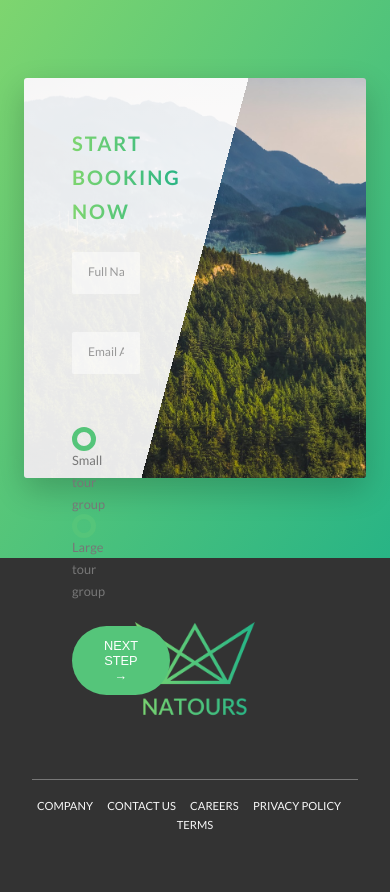
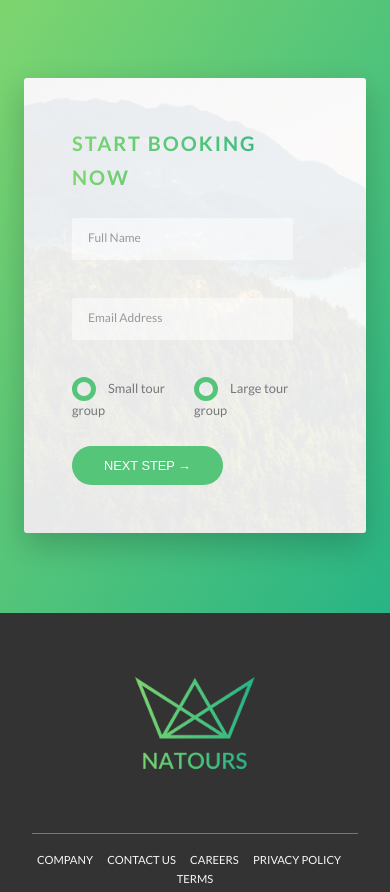
Before and after one commit to rayGreycloud/natours-landing, a website: page index.html in a window 390 px wide. Shown: the part 6134-7026 px from the top of the page. Drawn offline with Linux system fonts and the light colour scheme.

Commit message:
Refactor book styles into component and add styles for mobile

```diff
--- /dev/null
+++ b/sass/components/_book.scss
@@ -0,0 +1,36 @@
+.book {
+  background-image:
+    linear-gradient(105deg,
+    rgba($color-white, .9) 0%, rgba($color-white, .9) 50%, transparent 50%),
+    url(../img/nat-10.jpg);
+  background-size: cover;
+  border-radius: $border-radius-reg;
+  box-shadow: 0 1.5rem 4rem rgba($color-black, .2);
+
+  @include responsive(tab-land) {
+    background-image:
+      linear-gradient(105deg,
+      rgba($color-white, .9) 0%, rgba($color-white, .9) 65%, transparent 65%),
+      url(../img/nat-10.jpg);
+  }
+
+  @include responsive(tab-port) {
+    background-image:
+      linear-gradient(to right,
+      rgba($color-white, .9) 0%, rgba($color-white, .9) 100%),
+      url(../img/nat-10.jpg);
+  }
+
+  &__form {
+    width: 50%;
+    padding: 6rem;
+
+    @include responsive(tab-land) {
+      width: 65%;
+    }
+
+    @include responsive(tab-port) {
+      width: 100%;
+    }
+  }
+}
--- a/sass/main.scss
+++ b/sass/main.scss
@@ -7,6 +7,7 @@
 @import "base/typography";
 @import "base/utilities";
 
+@import "components/book";
 @import "components/bg-video";
 @import "components/button";
 @import "components/card";
--- a/sass/pages/_home.scss
+++ b/sass/pages/_home.scss
@@ -58,20 +58,3 @@
       padding: 10rem 0;
     }
 }
-
-.book {
-  background-image:
-    linear-gradient(105deg,
-    rgba($color-white, .9) 0%, rgba($color-white, .9) 50%, transparent 50%),
-    url(../img/nat-10.jpg);
-  background-size: cover;
-  border-radius: $border-radius-reg;
-  box-shadow: 0 1.5rem 4rem rgba($color-black, .2);
-
-  height: 50rem;
-
-  &__form {
-    width: 50%;
-    padding: 6rem;
-  }
-}
```
Also changed, not shown: css/style.css.
